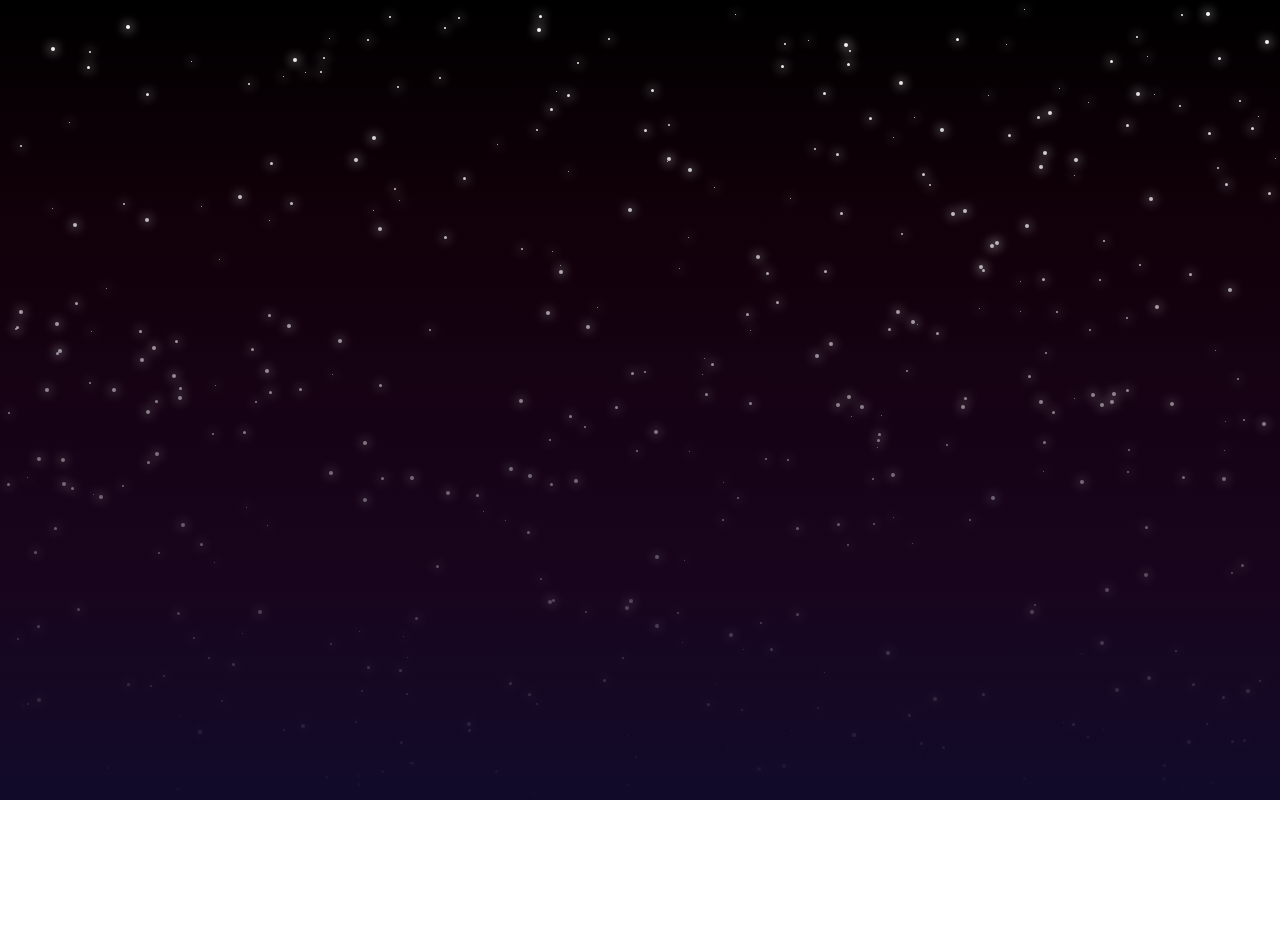
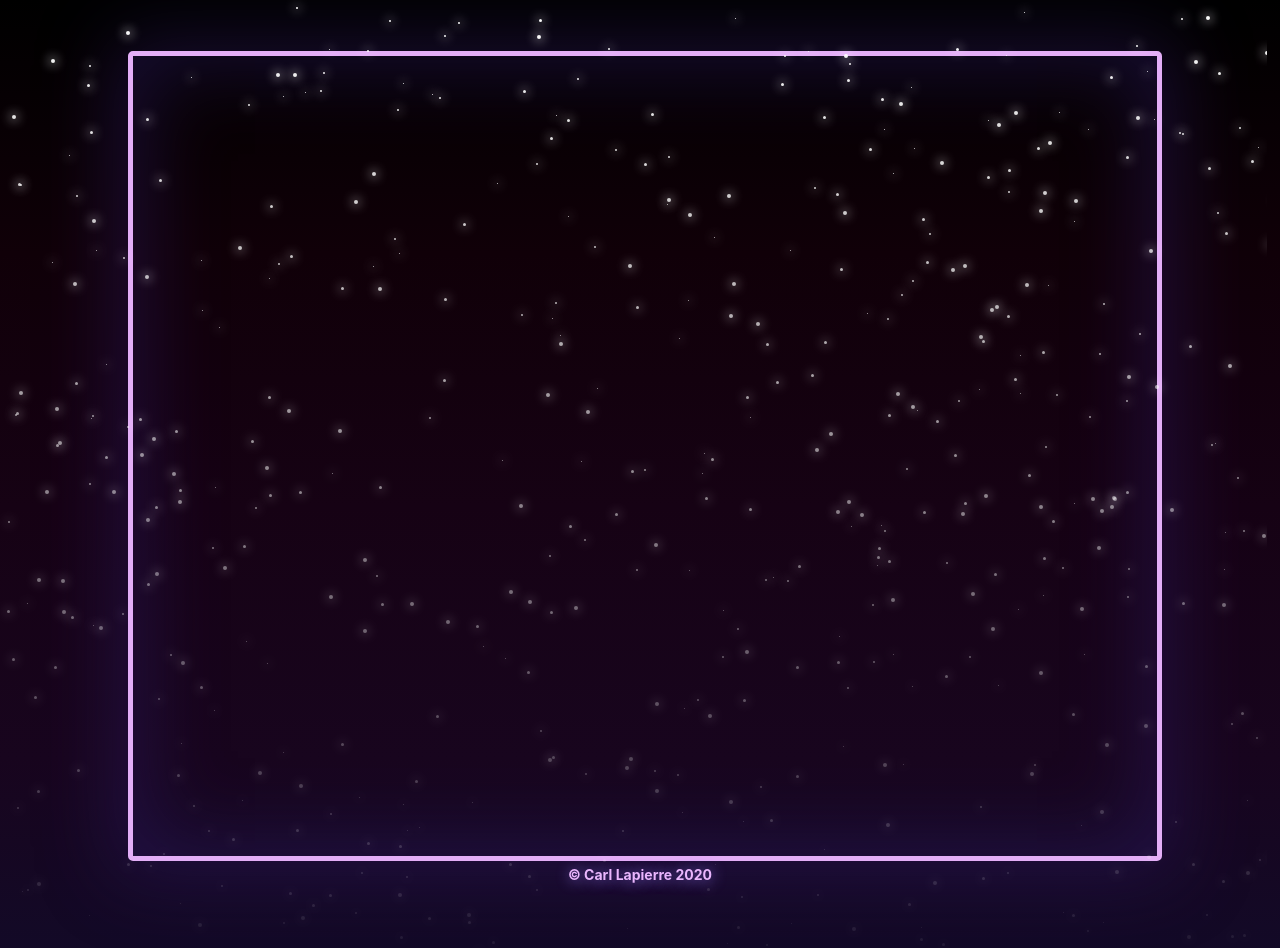
Before and after one commit to carllapierre/midnight-sky, a React (Create React App) app: page / in a window 1280 px wide. Shown: the top 948 px of the page. Before the commit the page ends 800 px from the top, so only its background shows below. Built offline with nearby package versions, Linux system fonts and the light colour scheme.

Commit message:
+ added main neon container

```diff
--- a/src/App.css
+++ b/src/App.css
@@ -1,6 +1,5 @@
 .App {
   background-color: #282c34;
   background-image: linear-gradient(to bottom, #000000, #100008, #160214, #18051e, #110b2a);
-  /* linear-gradient(351deg, rgba(20,44,82,1) 0%, rgba(20,22,23,1) 74%); */
   min-height: 100vh;
 }
--- a/src/App.js
+++ b/src/App.js
@@ -1,10 +1,13 @@
 import React, {Component} from 'react';
 import './App.css';
 import Starmap from './Components/Starmap/Starmap'
+import MainContainer from './Components/Container/MainContainer';
+
 
 class App extends Component {
   render() {
     return <div className="App">
+      <MainContainer></MainContainer>
       <Starmap></Starmap>
     </div>
   }
--- /dev/null
+++ b/src/Components/Container/MainContainer.css
@@ -0,0 +1,38 @@
+.main-container{
+    margin: auto;
+    width: 1000px;
+    height: 100vh;
+    border: 5px solid #e3aef7;;
+    z-index: 2;
+    border-radius: 5px;
+    box-shadow: 0px 0px 76px 15px #2f1d696b, inset 0px 0px 76px 15px #2f1d696b;
+}
+
+.outer-container {
+    padding-left: 10%;
+    padding-right: 10%;
+    padding-top: 4%;
+    padding-bottom: 10%
+}
+
+.copyright-notice{
+    font-weight: bold;
+    color: #eab6fd;
+    text-shadow: 1px 1px 14px #876ddc;
+    margin: auto;
+    text-align: center;
+    padding-top: 5px;
+    font-size: 14px;
+}
+
+@media screen and (max-device-width: 1300px) {
+    .main-container{
+        width: 100%;
+    }
+}
+
+@media screen and (max-device-width: 700px) {
+    .outer-container{
+        padding-top: 7%;
+    }
+}
--- /dev/null
+++ b/src/Components/Container/MainContainer.js
@@ -0,0 +1,17 @@
+import React, {useState} from '../../../node_modules/react';
+import './MainContainer.css'
+
+const MainContainer = (props) => {
+
+    return (
+
+        <div className="outer-container">
+            <div className="main-container">
+
+            </div>
+            <div className="copyright-notice">© Carl Lapierre {new Date().getFullYear()}</div>
+        </div>
+    );
+}
+
+export default MainContainer;
--- a/src/Components/Starmap/Starmap.css
+++ b/src/Components/Starmap/Starmap.css
@@ -1,5 +1,7 @@
 .star-map {
-    min-height: 100vh;
-    position: relative;
-    overflow: hidden;
-  }
+  min-width: 99vw;
+  position: absolute;
+  overflow: hidden;
+  top: 0;
+  left: 0;
+}
--- a/src/Components/Starmap/Starmap.js
+++ b/src/Components/Starmap/Starmap.js
@@ -7,14 +7,17 @@ class starmap extends Component {
     constructor(props) {
         super(props);
         this.state = { windowWidth: window.innerWidth,
-                       windowHeight: window.innerHeight,
-                       population: this.getPopulation(window.innerHeight, window.innerWidth)
+                       windowHeight: window.document.body.offsetHeight,
+                       population: this.getPopulation(window.document.body.offsetHeight, window.innerWidth)
                      };
+
+        console.log(window.document.body.offsetHeight);
       }
 
     handleResize = (e) => {
-        let h = window.innerHeight;
+        let h = window.document.body.offsetHeight;
         let w = window.innerWidth
+        console.log(h);
 
         let newPopulation = this.getPopulation(h,w);
         if(this.state.population > newPopulation)
@@ -25,10 +28,7 @@ class starmap extends Component {
 
     componentDidMount() {
         window.addEventListener("resize", this.handleResize);
-    }
-
-    componentWillUnmount() {
-        window.addEventListener("resize", this.handleResize);
+        this.handleResize();
     }
 
     getPopulation (h,w) {
@@ -49,9 +49,11 @@ class starmap extends Component {
     }
 
     render() {
-
+        let style={
+            height: this.state.windowHeight
+        }
         let stars = this.populateStarMap();
-        return <div className="star-map">
+        return <div className="star-map" style={style}>
                     {stars.map((star) => {
                         return star
                     })}
```
